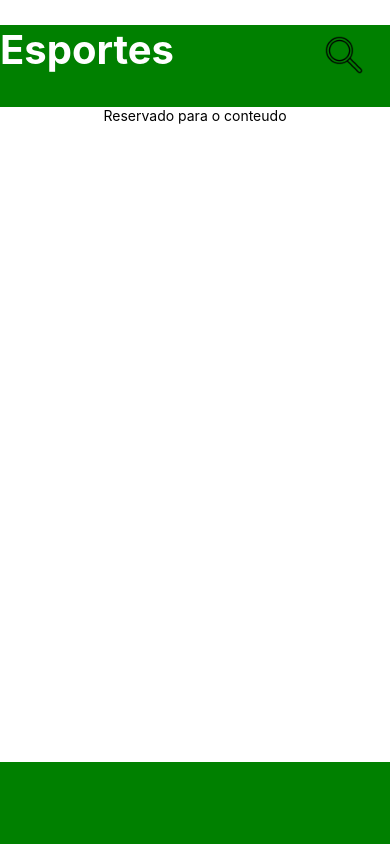
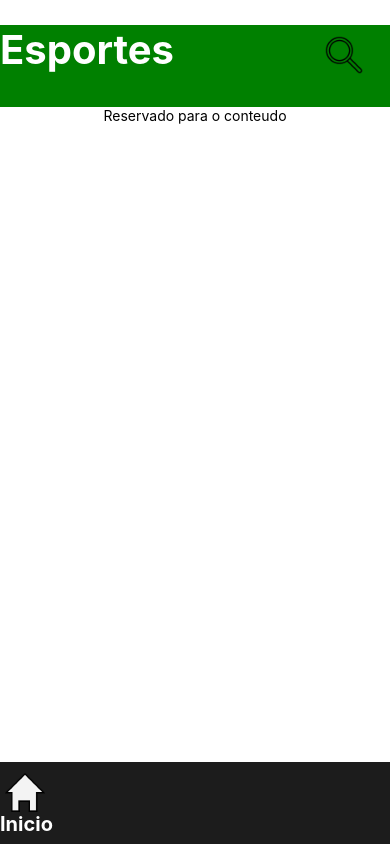
Before and after one commit to vgabriel10/app-esporte, a React Native app: screen / in a window 390 px wide. Built offline with nearby package versions, Linux system fonts and the light colour scheme.

Commit message:
inserindo botao home
inserir o botao home na barra inferior

```diff
--- a/src/Componentes/BarraInferior.js
+++ b/src/Componentes/BarraInferior.js
@@ -1,8 +1,11 @@
 import { SafeAreaView, StyleSheet, Text, View ,Image,TouchableOpacity} from 'react-native';
+
+import ButtonHome from './ButtonHome';
 
 export default function(){
     return(
         <View style={styles.barraInferior}>
+            <ButtonHome/>
 
         </View>
     );
@@ -11,7 +14,7 @@ export default function(){
 const styles = StyleSheet.create({
     barraInferior:{
         flexDirection:'row',
-        backgroundColor:'green',
+        backgroundColor:'#1C1C1C',
         width:'100%',
         height:'5%',
         flex:1,
--- a/src/Componentes/ButtonHome.js
+++ b/src/Componentes/ButtonHome.js
@@ -1,7 +1,30 @@
 import { SafeAreaView, StyleSheet, Text, View ,Image,TouchableOpacity} from 'react-native';
+
+
 
 export default function(){
     return(
+        <View>
+        <TouchableOpacity>
+            <Image source={require('../../assets/home-branco-48.png')}
+            style={styles.estiloBotao}/>
+            <Text style={styles.estiloLetras}>Inicio</Text>
+        </TouchableOpacity></View>
 
     );
 }
+
+const styles = StyleSheet.create({
+    estiloBotao:{
+        width:40,
+        height:40,
+        resizeMode:'contain',
+        marginLeft:5,
+        marginTop:10
+    },
+    estiloLetras:{
+        fontSize:20,
+        fontWeight:'bold',
+        color:'#fff'
+    }
+});
```
Also changed, not shown: assets/home-branco-48.png (added).
